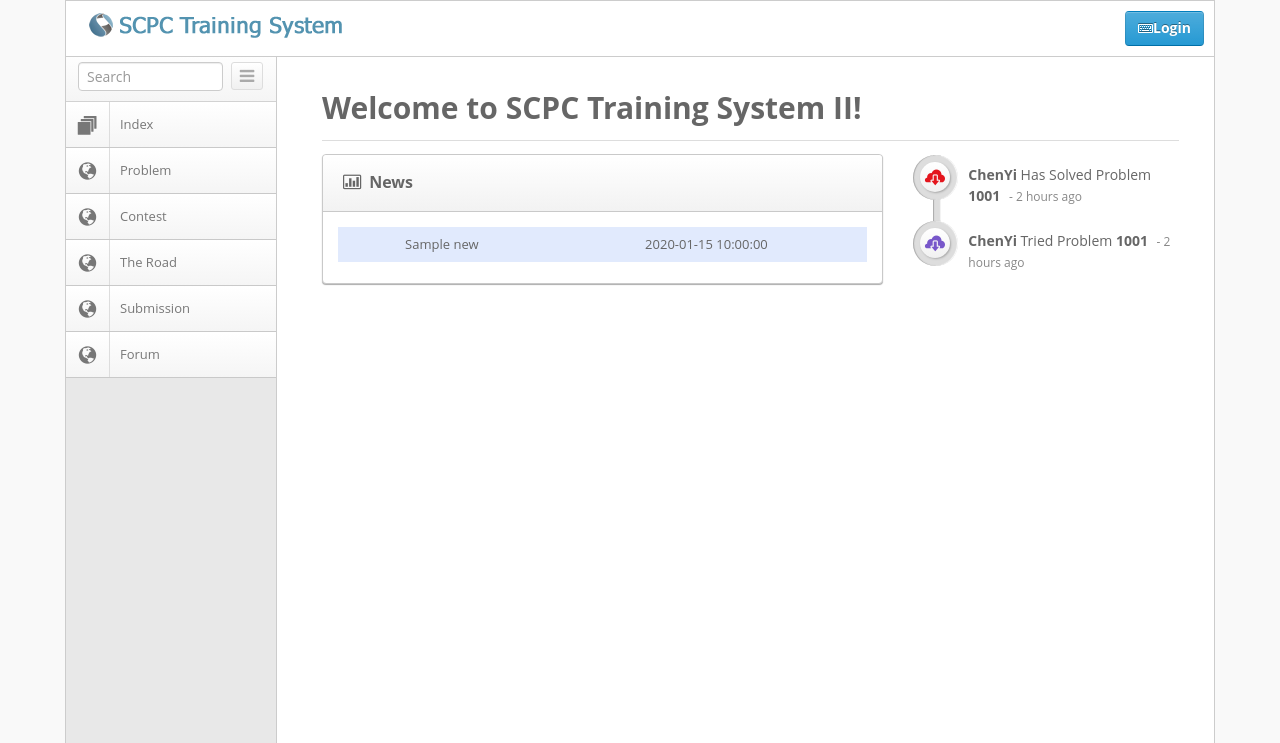
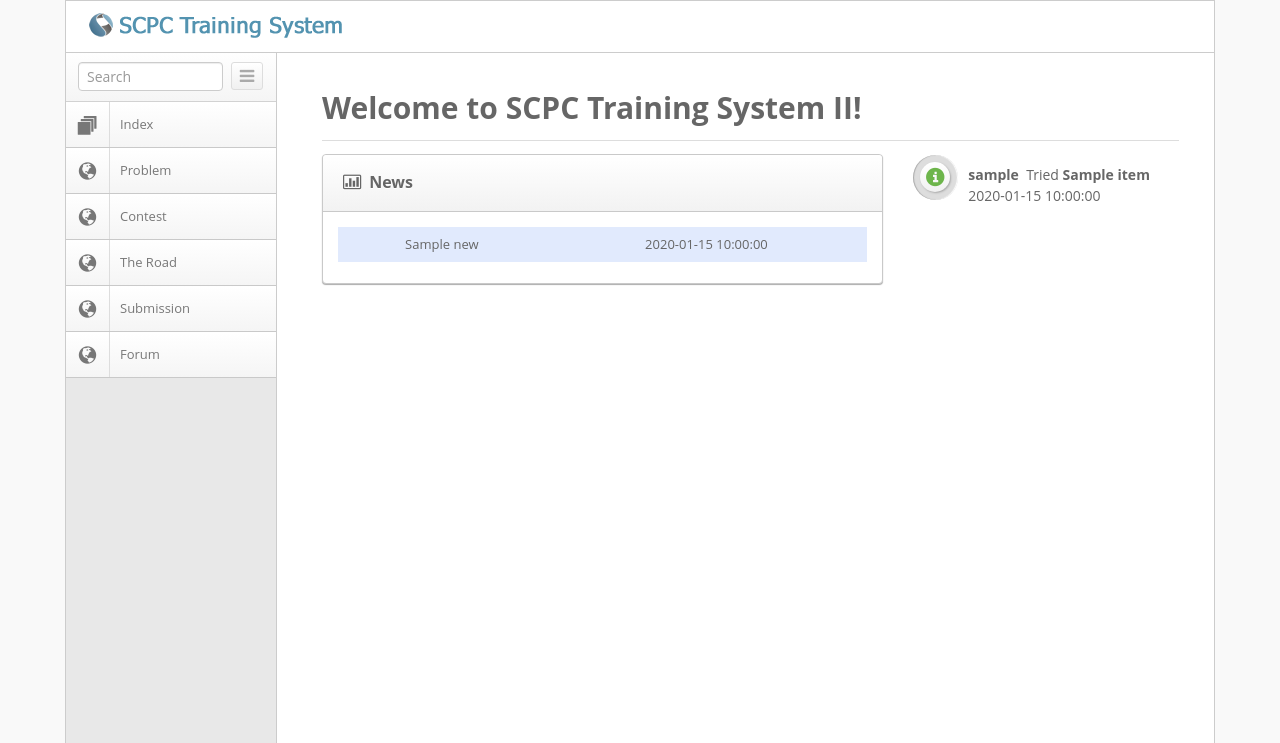
Before and after one commit to casparchen/SCPC-TS, a Flask app: template application/templates/index.html in a window 1280 px wide. Shown: the top 743 px of the page. Run offline with Flask 2, Linux system fonts and the light colour scheme; tables that the repository leaves empty hold one stand-in row (values such as "Sample post"); the template is opened without the code that fills it: values that come from a table or form of the project are taken from there, most other values are stand-ins (such as "Sample title", 1, 10 or a date in 2020); some libraries are stand-ins or nearby versions.

Commit message:
for index

```diff
--- a/application/templates/index.html
+++ b/application/templates/index.html
@@ -170,26 +170,28 @@
                             <div class="col-md-12 visible-md visible-lg" id="timeline-widget">
                                 <input class="hidden search form-control" />
                                 <ul class="timeline-widget list">
+
+                                    {%  for item in status %}
                                     <li class="media">
                                         <div class="timeline-icon">
-                                            <span class="glyphicons glyphicons-cloud-download text-red"></span>
+											{%  if item.result=='Accepted' %}
+                                            <span class="glyphicons glyphicons-circle_ok text-red"></span>
+                                            {%  else %}
+                                            <span class="glyphicons glyphicons-circle_info text-green"></span>
+                                            {%  endif %}
                                         </div>
                                         <div class="media-body">
-                                            <b>ChenYi</b>&nbsp;Has Solved Problem
-                                            <b>1001</b>
-                                            <span class="date">- 2 hours ago</span>
+                                            <b>{{item.username}}</b>&nbsp;
+                                            {%  if item.result=='Accepted' %}
+                                             Has Solved
+                                            {%  else %}
+                                            Tried
+                                            {%  endif %}
+                                            <a href='/problem/{{item.problem_id}}/'><b> {{item.problem_title}} </b></a>
+                                            <span class="scpc_time" title="{{item.submit_time}}">{{item.submit_time}}</span>
                                         </div>
                                     </li>
-                                    <li class="media">
-                                        <div class="timeline-icon">
-                                            <span class="glyphicons glyphicons-cloud-download text-alert"></span>
-                                        </div>
-                                        <div class="media-body">
-                                            <b>ChenYi</b>&nbsp;Tried Problem
-                                            <b>1001</b>
-                                            <span class="date">- 2 hours ago</span>
-                                        </div>
-                                    </li>
+                                    {%  endfor %}
                                 </ul>
                             </div>
                         </div>
@@ -232,7 +234,7 @@
     <script type="text/javascript" src="/static/vendor/plugins/datatables/jquery.dataTables.min.js"></script>
     <script type="text/javascript" src="/static/vendor/plugins/calendar/fullcalendar.min.js"></script>
     <script type="text/javascript" src='http://cdnjs.cloudflare.com/ajax/libs/ckeditor/4.0.1/ckeditor.js'></script>
-
+	<script src="/static/vendor/jquery.timeago.js" type="text/javascript"></script>
 
     <!-- Plugins -->
     <script type="text/javascript" src="/static/vendor/plugins/calendar/gcal.js"></script>
@@ -252,9 +254,8 @@
 
         	// Init Theme Core
         	Core.init();
-
             SCPC();
-
+			$(".scpc_time").timeago();
         });
 
         // news window
--- a/application/views.py
+++ b/application/views.py
@@ -576,6 +576,24 @@
 @cache.cached(timeout=5)
 def index():
     news_list = News.query.limit(8).all()
+    lenx=3
+    data = Submission.query.order_by(db.desc(Submission.id)).offset(0).limit(lenx).all()
+    status = []
+    for row in data:
+		d = collections.OrderedDict()
+		d['id'] = row.id
+		d['problem_id']=row.problem.id
+		d['problem_title'] = row.problem.title
+		d['username'] = row.user.username
+		d['result'] = row.result
+		d['memory_used'] = row.memory_used
+		d['time_used'] = row.time_used
+		d['compiler'] = row.compiler
+		d['code'] = len(row.code)
+		d['submit_time'] = row.submit_time
+		status.append(d)
     return render_template("index.html",
         news_list = news_list,
-        site_name = app.config['SCPC_TS_SITE_NAME'])
+        site_name = app.config['SCPC_TS_SITE_NAME'],
+        status=status
+        )
```
